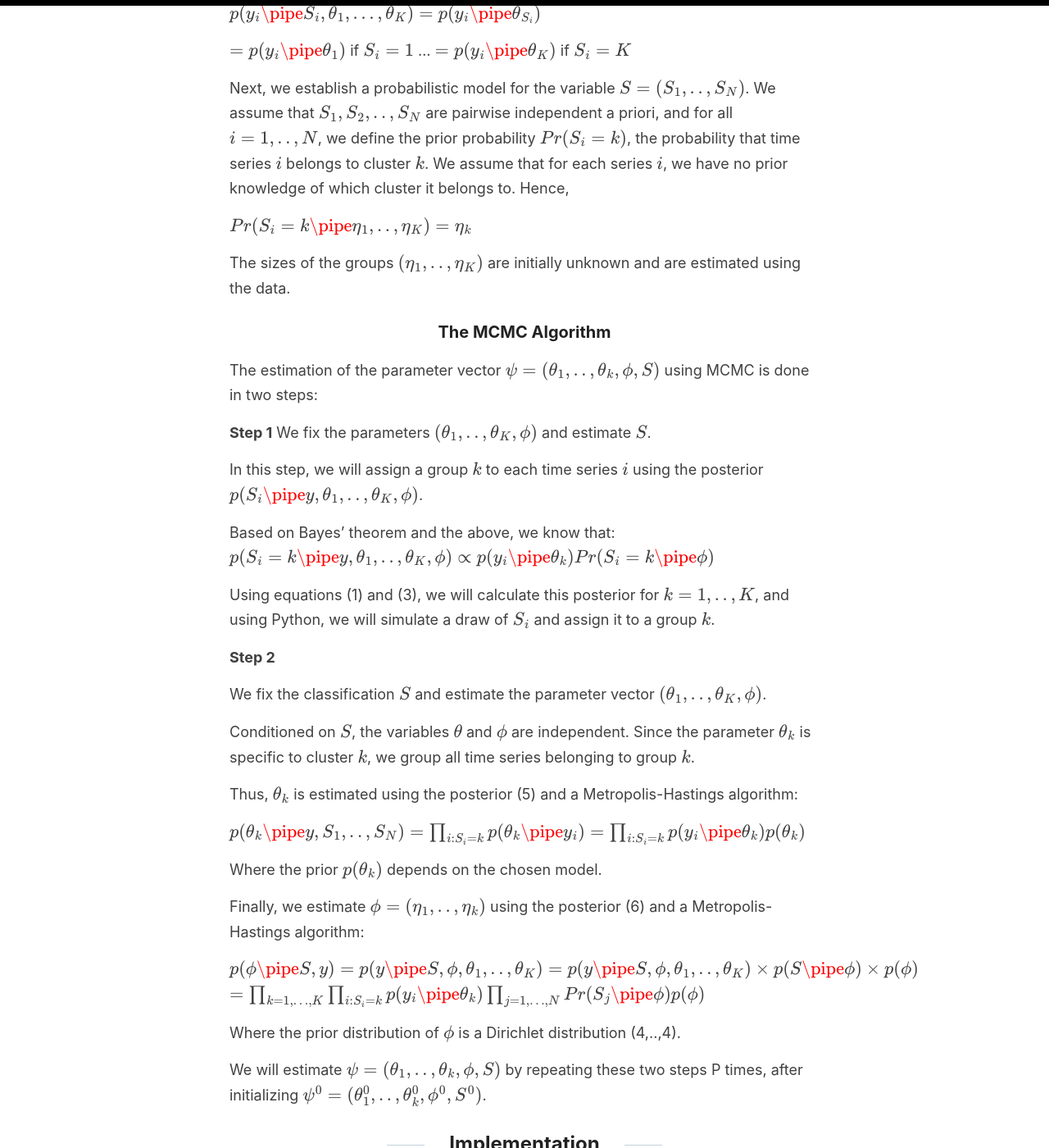
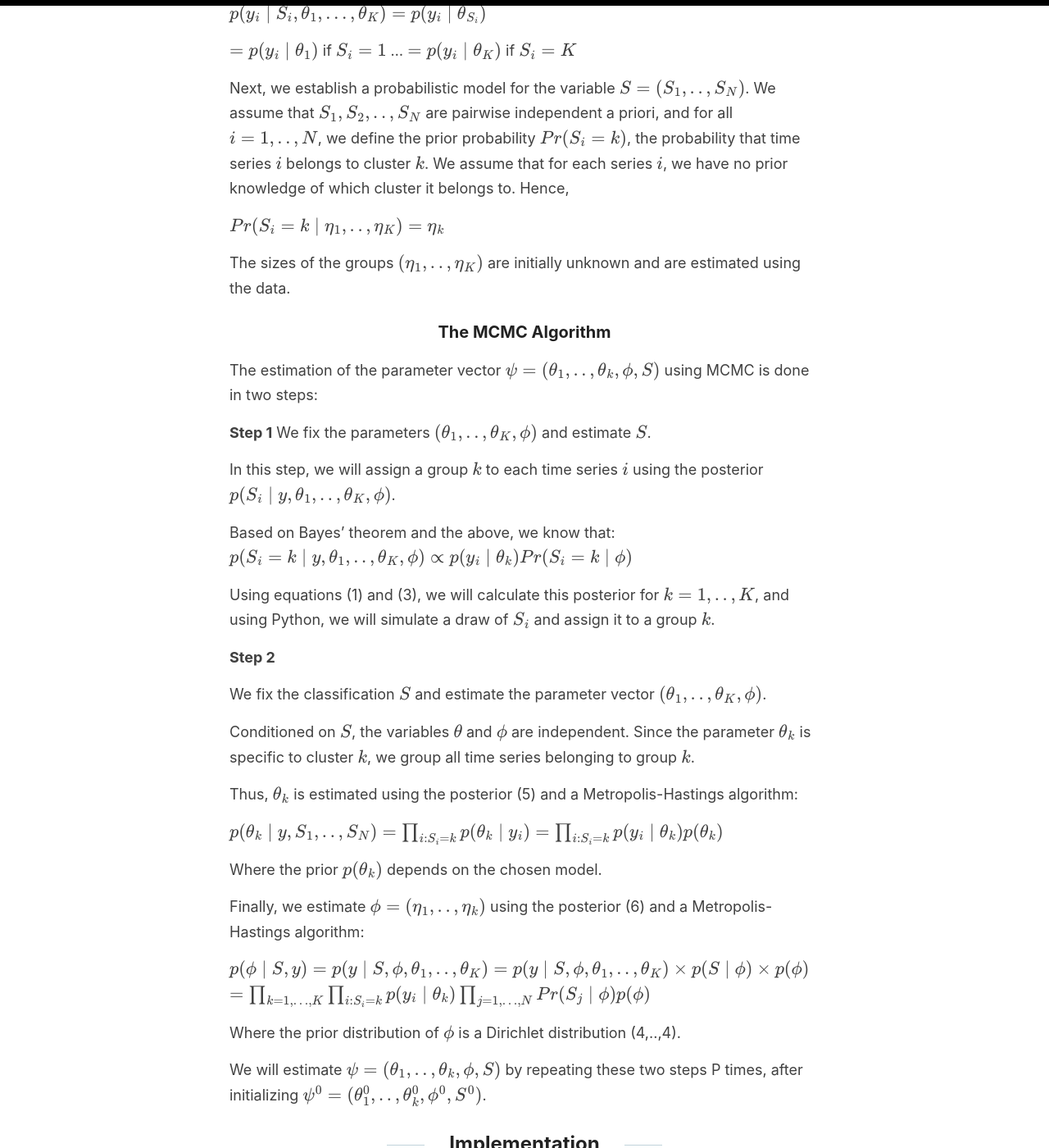
Before and after one commit to Zaltarba/blog, a Jekyll site: the page built from _posts/2023-07-08-BayesianArticle.md, in a window 1280 px wide and 1400 px high, scrolled down 1547 px. Shown: the whole window at 82% size. Built offline with Jekyll 4.4.1, drawn with Linux system fonts in a browser that asks for light colours; formulas are drawn with MathJax 3; some of the changed text lies outside the part shown.

Commit message:
Update 2023-07-08-BayesianArticle.md

```diff
--- a/_posts/2023-07-08-BayesianArticle.md
+++ b/_posts/2023-07-08-BayesianArticle.md
@@ -27,21 +27,21 @@ Using an MCMC algorithm, we will iteratively estimate the vector $S$, followed b
 
 For $i = 1,..,N$, the conditional density of $y_i$ given $\theta_{S_i}$ is written as:
 
-$p(y_i \pipe \theta_{S_i}) = \prod_{t=1,...,T} p(y_{i,t} \pipe y_{i,t-1},..,y_{i,0},\theta_{S_i})$
+$p(y_i \mid \theta_{S_i}) = \prod_{t=1,...,T} p(y_{i,t} \mid y_{i,t-1},..,y_{i,0},\theta_{S_i})$
 
-Where $p(y_i \pipe y_{i,t-1},..,y_{i,0},\theta_{S_i})$ is a known density that depends on the chosen model.
+Where $p(y_i \mid y_{i,t-1},..,y_{i,0},\theta_{S_i})$ is a known density that depends on the chosen model.
 
 Therefore,
 
-$p(y_i \pipe S_i, \theta_1,...,\theta_K) = p(y_i \pipe \theta_{S_i})$
+$p(y_i \mid S_i, \theta_1,...,\theta_K) = p(y_i \mid \theta_{S_i})$
 
-$=p(y_i \pipe \theta_{1})$ if $S_i = 1$
+$=p(y_i \mid \theta_{1})$ if $S_i = 1$
 ...
-$=p(y_i \pipe \theta_{K})$ if $S_i = K$
+$=p(y_i \mid \theta_{K})$ if $S_i = K$
 
 Next, we establish a probabilistic model for the variable $S = (S_1,..,S_N)$. We assume that $S_1, S_2,..,S_N$ are pairwise independent a priori, and for all $i = 1,..,N$, we define the prior probability $Pr(S_i = k)$, the probability that time series $i$ belongs to cluster $k$. We assume that for each series $i$, we have no prior knowledge of which cluster it belongs to. Hence,
 
-$Pr(S_i = k \pipe \eta_1,..,\eta_K) = \eta_k$
+$Pr(S_i = k \mid \eta_1,..,\eta_K) = \eta_k$
 
 The sizes of the groups $(\eta_1,..,\eta_K)$ are initially unknown and are estimated using the data.
 
@@ -52,10 +52,10 @@ The estimation of the parameter vector $\psi = (\theta_1,..,\theta_k,\phi,S)$ us
 **Step 1**
 We fix the parameters $(\theta_1,..,\theta_K,\phi)$ and estimate $S$.
 
-In this step, we will assign a group $k$ to each time series $i$ using the posterior $p(S_i \pipe y,\theta_1,..,\theta_K,\phi)$.
+In this step, we will assign a group $k$ to each time series $i$ using the posterior $p(S_i \mid y,\theta_1,..,\theta_K,\phi)$.
 
 Based on Bayes' theorem and the above, we know that:
-$p(S_i = k \pipe y,\theta_1,..,\theta_K,\phi) \propto p(y_i \pipe \theta_k)Pr(S_i = k \pipe \phi)$
+$p(S_i = k \mid y,\theta_1,..,\theta_K,\phi) \propto p(y_i \mid \theta_k)Pr(S_i = k \mid \phi)$
 
 Using equations (1) and (3), we will calculate this posterior for $k = 1,..,K$, and using Python, we will simulate a draw of $S_i$ and assign it to a group $k$.
 
@@ -67,14 +67,14 @@ Conditioned on $S$, the variables $\theta$ and $\phi$ are independent. Since the
 
 Thus, $\theta_k$ is estimated using the posterior (5) and a Metropolis-Hastings algorithm:
 
-$p(\theta_k \pipe y,S_1,..,S_N) = \prod_{i : S_i = k} p(\theta_k \pipe y_i) = \prod_{i : S_i = k} p(y_i \pipe \theta_k)p(\theta_k)$
+$p(\theta_k \mid y,S_1,..,S_N) = \prod_{i : S_i = k} p(\theta_k \mid y_i) = \prod_{i : S_i = k} p(y_i \mid \theta_k)p(\theta_k)$
 
 Where the prior $p(\theta_k)$ depends on the chosen model.
 
 Finally, we estimate $\phi = (\eta_1,..,\eta_k)$ using the posterior (6) and a Metropolis-Hastings algorithm:
 
-$p(\phi \pipe S,y) = p(y \pipe S,\phi,\theta_1,..,\theta_K) = p(y \pipe S,\phi,\theta_1,..,\theta_K) \times p(S \pipe \phi) \times p(\phi)$
-$= \prod_{k=1,...,K} \prod_{i : S_i = k} p(y_i \pipe \theta_k) \prod_{j = 1,...,N}Pr(S_j \pipe \phi)p(\phi)$
+$p(\phi \mid S,y) = p(y \mid S,\phi,\theta_1,..,\theta_K) = p(y \mid S,\phi,\theta_1,..,\theta_K) \times p(S \mid \phi) \times p(\phi)$
+$= \prod_{k=1,...,K} \prod_{i : S_i = k} p(y_i \mid \theta_k) \prod_{j = 1,...,N}Pr(S_j \mid \phi)p(\phi)$
 
 Where the prior distribution of $\phi$ is a Dirichlet distribution (4,..,4).
 
@@ -100,11 +100,11 @@ Here, $\theta_k$ = $(\alpha_k,\beta_k)$, where $\alpha_k$ and $\beta_k$ are the
 
 We set $K = 2$ and $N = 100$, and use the following priors:
 
-$\forall k \in 1,2 : \alpha,\beta \sim \mathcal{N}(0,,\frac{1}{3})\phi \sim \mathcal{D}(4,4)\Pr(S_i = k \pipe \eta_1,..,\eta_K) = \eta_k$
+$\forall k \in 1,2 : \alpha,\beta \sim \mathcal{N}(0,,\frac{1}{3})\phi \sim \mathcal{D}(4,4)\Pr(S_i = k \mid \eta_1,..,\eta_K) = \eta_k$
 
 Since $\epsilon_t \sim \mathcal{N}(0,\sigma^2)$, we have:
 
-$y_{i,t} \pipe y_{i,t-1},..,y_{i,0},\theta_{S_i} \sim \mathcal{N}(\alpha_{S_i}y_{i,t-1} + \beta_{S_i}\epsilon_{t-1}, \sigma^2)$
+$y_{i,t} \mid y_{i,t-1},..,y_{i,0},\theta_{S_i} \sim \mathcal{N}(\alpha_{S_i}y_{i,t-1} + \beta_{S_i}\epsilon_{t-1}, \sigma^2)$
 
 We are able to calculate the posteriors (4), (5), and (6) and estimate the parameters using the method described in Section 2.
 
@@ -136,7 +136,7 @@ We set K = 3 and N = 100, and use the same priors as in Model 1.
 
 Since $\epsilon_t \sim \mathcal{N}(0,\sigma^2)$, with $\sigma^2$ known, we have:
 
-$y_{i,t} \pipe y_{i,t-1},..,y_{i,0},\theta_{S_i} \sim \mathcal{N}(\alpha_{S_i}y_{i,t-1} + \beta_{S_i}\epsilon_{t-1} + \gamma_{S_i}x_t, \sigma^2)$
+$y_{i,t} \mid y_{i,t-1},..,y_{i,0},\theta_{S_i} \sim \mathcal{N}(\alpha_{S_i}y_{i,t-1} + \beta_{S_i}\epsilon_{t-1} + \gamma_{S_i}x_t, \sigma^2)$
 
 We are able to calculate the posteriors (4), (5), and (6) and estimate the parameters using the method described in Section 2.
 
```
